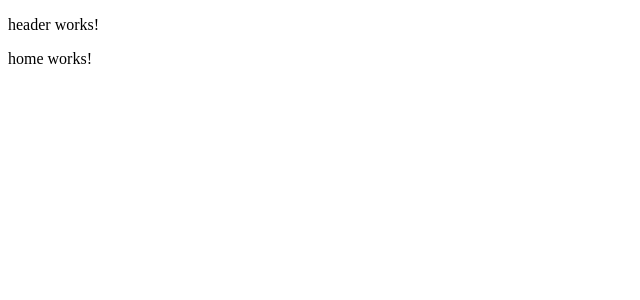
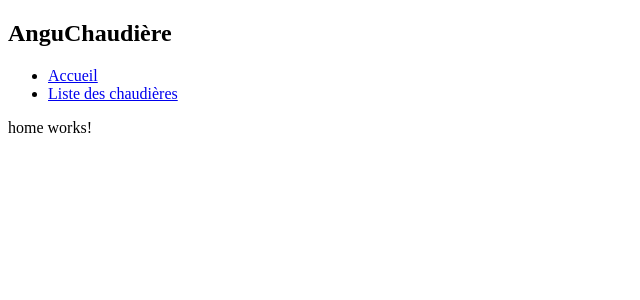
Before and after one commit to ToxykAuBleu/AnguChaudiere, an Angular app: page / in a window 1280 px wide. Shown: the top 300 px of the page, without its empty margins (0-640 px from the left). Built offline with nearby package versions, Linux system fonts and the light colour scheme.

Commit message:
🔥 Modification du header pour rajouter les premières redirections.

```diff
--- a/src/app/header/header.component.html
+++ b/src/app/header/header.component.html
@@ -1 +1,7 @@
-<p>header works!</p>
+<div>
+    <h2>{{title}}</h2>
+    <ul>
+        <li><a routerLink="/">Accueil</a></li>
+        <li><a routerLink="/chaudiere/1">Liste des chaudières</a></li>
+    </ul>
+</div>
--- a/src/app/header/header.component.ts
+++ b/src/app/header/header.component.ts
@@ -6,5 +6,5 @@ import { Component } from '@angular/core';
   styleUrl: './header.component.scss'
 })
 export class HeaderComponent {
-
+  title: string = "AnguChaudière";
 }
```
